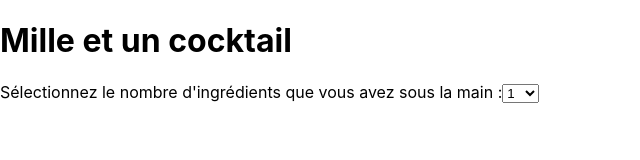
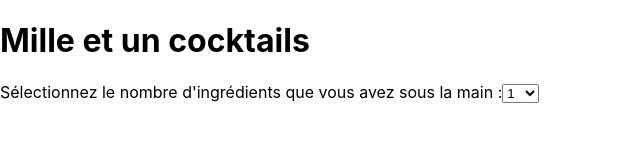
Before and after one commit to Nyl1even/techno_web_avancee, a React (Create React App) app: page / in a window 1280 px wide. Shown: the top 160 px of the page, without its empty margins (0-640 px from the left). Built offline with nearby package versions, Linux system fonts and the light colour scheme.

Commit message:
test but it doesn't work so i go on latest version

```diff
--- a/src/App.js
+++ b/src/App.js
@@ -10,7 +10,7 @@ const NumberSelector = () => {
 
   return (
     <div>
-      <h1>Mille et un cocktail</h1>
+      <h1>Mille et un cocktails</h1>
       <label>Sélectionnez le nombre d'ingrédients que vous avez sous la main :</label>
       <select value={selectedNumber} onChange={handleNumberChange}>
         {[...Array(10)].map((_, index) => (
```
Also changed, not shown: 1 other file (tests, documents, lock files or other folders).
